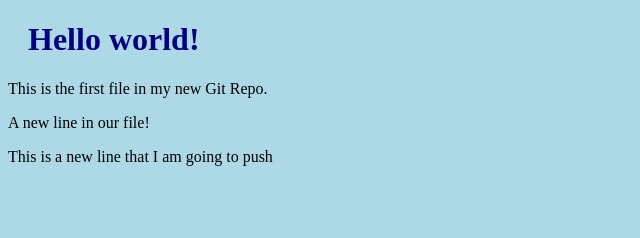
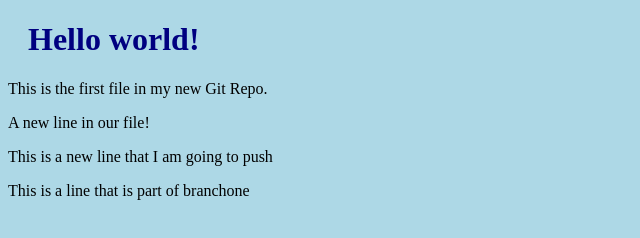
Before and after one commit to mabindy/w-repo, a plain HTML site: page index.html in a window 1280 px wide. Shown: the whole page, without its empty margins (0-640 px from the left). Drawn offline with Linux system fonts and the light colour scheme.

Commit message:
Updated index.html with one line
I added a single line to differentiate between branchone and the master branch

```diff
--- a/index.html
+++ b/index.html
@@ -10,6 +10,7 @@
 <p>This is the first file in my new Git Repo.</p>
 <p>A new line in our file!</p>
 <p>This is a new line that I am going to push</p>
+<p>This is a line that is part of branchone</p>
 
 </body>
 </html>
```
